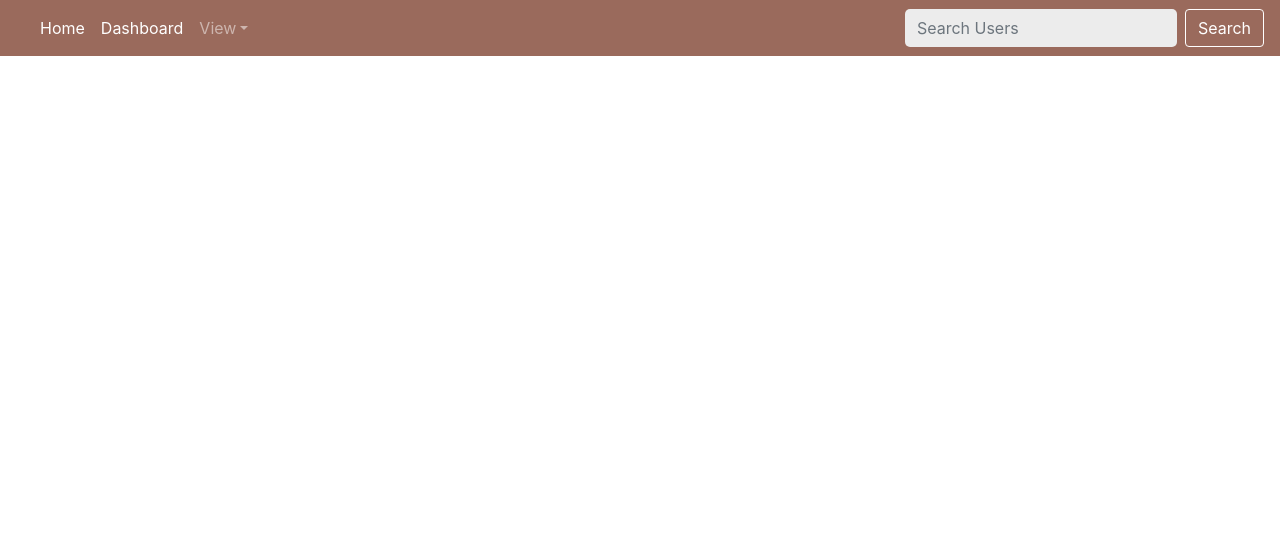
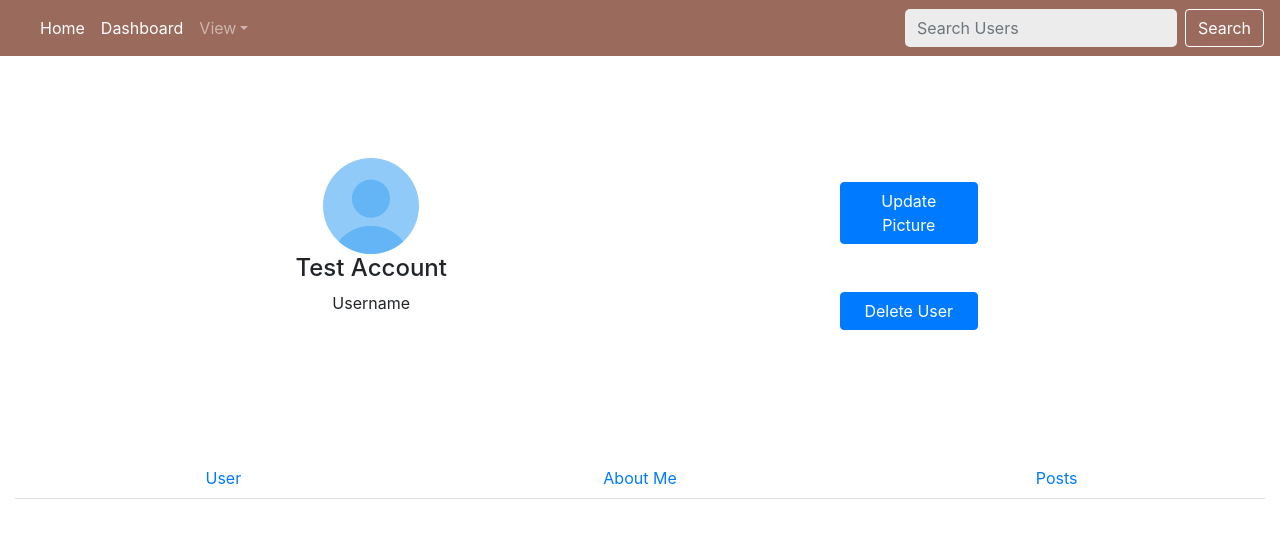
Before and after one commit to Software-Sleeps/DI-Capstone2-SocialNetworkLite, a React (Create React App) app: page /account in a window 1280 px wide. Shown: the top 538 px of the page. Built offline with nearby package versions, Linux system fonts and the light colour scheme.

Commit message:
added more to account page

```diff
--- a/src/components/Account/Account.js
+++ b/src/components/Account/Account.js
@@ -1,6 +1,7 @@
 import React, { Component } from 'react';
 import Navigation from '../Navigation/Navigation';
 import AccountOverview from './AccountOverview/AccountOverview';
+import UserTabs from './UserTabs/UserTabs';
 
 class Account extends Component {
     render() {
@@ -10,6 +11,7 @@ class Account extends Component {
 
                 <div>
                     <AccountOverview/>
+                    <UserTabs/>
                 </div>
             </div>
         );
--- a/src/components/Account/AccountOverview/AccountOverview.js
+++ b/src/components/Account/AccountOverview/AccountOverview.js
@@ -1,17 +1,40 @@
 import React, { Component } from "react";
 import "./AccountOverview.css";
+import testAccount from '../../../icons8-test-account-96.png'
+import { Button, Container, Row, Col } from 'react-bootstrap'
 class AccountOverview extends Component {
-  render() {
-    return (
-      <div className="p-input">
-        <div>
-          <div>
-
-          </div>
 
 
+
+  render() {
+    let adjustButtons = {
+        width: "30%",
+        height: "30%"
+    }
+
+    return (
+      <div className=" text-center p-input">
+        <Container fluid>
+          {/*  PIC & USERNAME */}
+          <Row>
+          <Col>
+            <img src={testAccount} alt=""/>
+            <h4>Test Account</h4>
+            <p>Username</p>
+            </Col>
+          {/* PIC & USERNAME */}
+
+          {/* Update Pic & Delete User Buttons */}
+
+          <Col>
+            <div className="p-4"><Button style={adjustButtons}>Update Picture</Button></div>
+            <div className="p-4"><Button style={adjustButtons}>Delete User</Button></div>
+          </Col>
+
+          {/* Update Pic & Delete User Buttons */}
+          </Row>
+          </Container>
         </div>
-      </div>
     );
   }
 }
--- /dev/null
+++ b/src/components/Account/UserTabs/UserTabs.js
@@ -0,0 +1,37 @@
+import React, { Component } from 'react';
+import {Tabs, Tab, Container, Row, Col} from 'react-bootstrap'
+import './UserTabs.css'
+class UserTabs extends Component {
+
+
+    render() {
+        return (
+            <div>
+            <Container fluid>
+                <Row className={"justify-content-center"}>
+       <Col className={"nav-justified"}>
+<Tabs defaultActiveKey="profile" id="uncontrolled-tab-example">
+
+  <Tab eventKey="user" title="User" >
+      <h1>Hello world</h1>
+  </Tab>
+
+  <Tab eventKey="aboutMe" title="About Me" >
+        <h1>Hello world from about me</h1>
+  </Tab>
+
+     <Tab eventKey="posts" title="Posts" >
+        <h1>Hello world from posts</h1>
+
+    </Tab>
+
+    </Tabs>
+    </Col>
+        </Row>
+            </Container>
+            </div>
+        );
+    }
+}
+
+export default UserTabs;
```
Also changed, not shown: src/components/Account/Tabs/Tabs.js (deleted), src/components/Account/UserTabs/UserTabs.css (added), src/icons8-test-account-96.png (renamed from public/assets/icons8-test-account-96.png).
